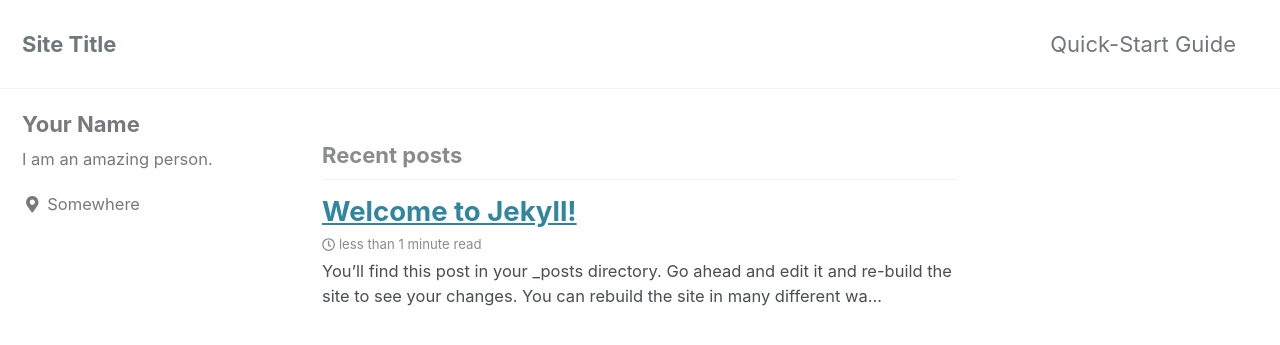
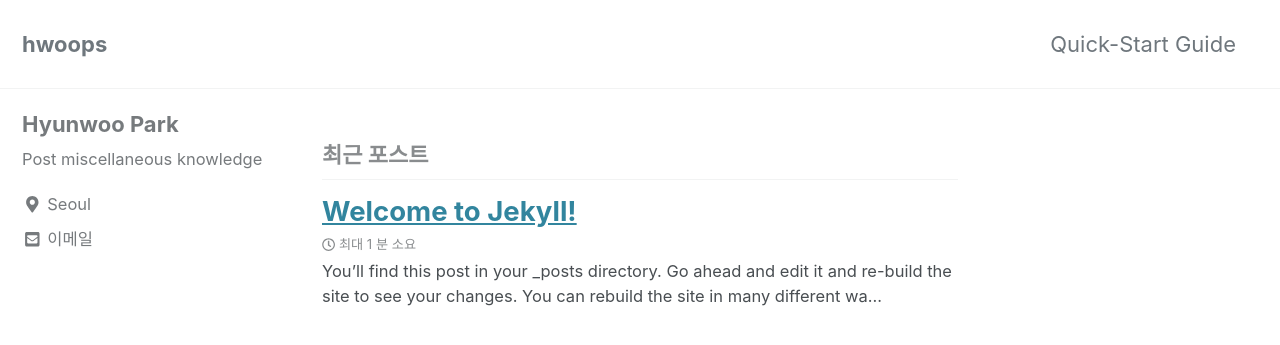
Before and after one commit to hwoop/phwnob20.github.io, a Jekyll site: the page built from index.html, in a window 1280 px wide and 900 px high. Shown: the top 345 px of the window. Built offline with Jekyll 4.4.1, drawn with Linux system fonts in a browser that asks for light colours; cached includes are drawn as plain includes; nearby versions of some CDN libraries; the list of posts is cut into pages by our own code; some of the changed text lies outside the part shown.

Commit message:
Update _config.yml

```diff
--- a/_config.yml
+++ b/_config.yml
@@ -15,12 +15,12 @@
 minimal_mistakes_skin    : "default" # "air", "aqua", "contrast", "dark", "dirt", "neon", "mint", "plum", "sunrise"
 
 # Site Settings
-locale                   : "en-US"
-title                    : "Site Title"
+locale                   : "ko-KR"
+title                    : "hwoops"
 title_separator          : "-"
-name                     : "Your Name"
-description              : "An amazing website."
-url                      : # the base hostname & protocol for your site e.g. "https://mmistakes.github.io"
+name                     : "Hyunwoo Park"
+description              : "Hyunwoo's blog"
+url                      : "https://phwnob20.github.io"
 baseurl                  : # the subpath of your site, e.g. "/blog"
 repository               : # GitHub username/repo-name e.g. "mmistakes/minimal-mistakes"
 teaser                   : # path of fallback teaser image, e.g. "/assets/images/500x300.png"
@@ -106,11 +106,11 @@ analytics:
 
 # Site Author
 author:
-  name             : "Your Name"
+  name             : "Hyunwoo Park"
   avatar           : # path of avatar image, e.g. "/assets/images/bio-photo.jpg"
-  bio              : "I am an amazing person."
-  location         : "Somewhere"
-  email            :
+  bio              : "Post miscellaneous knowledge"
+  location         : "Seoul"
+  email            : "hw96.park@gmail.com"
   links:
     - label: "Email"
       icon: "fas fa-fw fa-envelope-square"
@@ -142,7 +142,7 @@ footer:
       # url:
     - label: "GitHub"
       icon: "fab fa-fw fa-github"
-      # url:
+      url: "https://github.com/phwnob20"
     - label: "GitLab"
       icon: "fab fa-fw fa-gitlab"
       # url:
```
